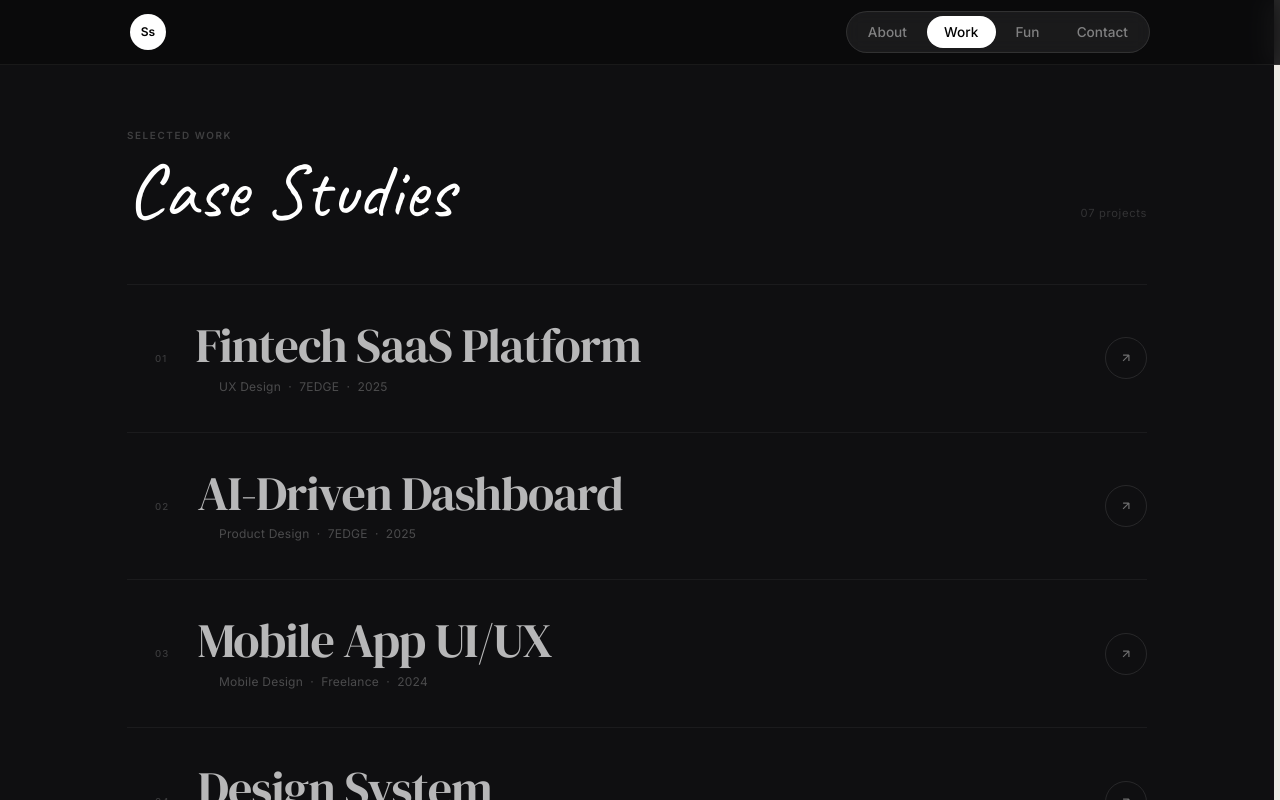
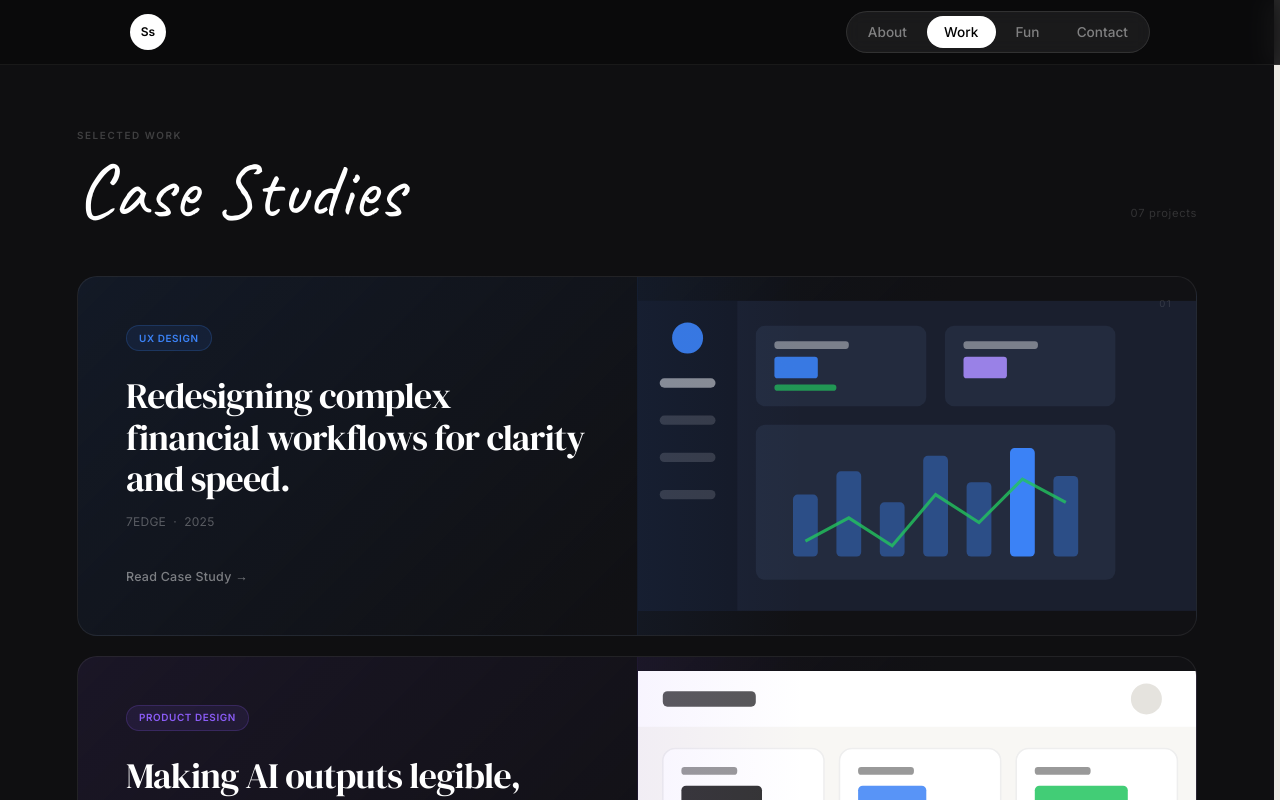
Before and after one commit to shanthramshetty/shanth.cv, a React (Vite) app: page / in a window 1280 px wide. Both pictures are taken after a click on the button "Work". Shown: the top 800 px of the page. Built offline with nearby package versions, Linux system fonts and the light colour scheme.

Commit message:
chore: auto-save 2026-03-26 1453

```diff
--- a/src/components/Work.jsx
+++ b/src/components/Work.jsx
@@ -1,5 +1,5 @@
 import { useState, useEffect } from 'react'
-import { motion, AnimatePresence, useMotionValue, useSpring } from 'framer-motion'
+import { motion, AnimatePresence } from 'framer-motion'
 
 /* ─── SVG Mockup Previews ───────────────────────────────────────── */
 
@@ -330,182 +330,161 @@ const PROJECTS = [
   },
 ]
 
-/* ─── Floating Preview (cursor-following stacked cards) ─────────── */
+/* ─── Work Listing — Card Style ─────────────────────────────────── */
 
-function FloatingPreview({ hoveredProject }) {
-  const cursorX = useMotionValue(-500)
-  const cursorY = useMotionValue(-500)
-  const springX = useSpring(cursorX, { stiffness: 160, damping: 24, mass: 0.6 })
-  const springY = useSpring(cursorY, { stiffness: 160, damping: 24, mass: 0.6 })
-
-  useEffect(() => {
-    const onMove = (e) => {
-      cursorX.set(e.clientX + 32)
-      cursorY.set(e.clientY - 100)
-    }
-    window.addEventListener('mousemove', onMove)
-    return () => window.removeEventListener('mousemove', onMove)
-  }, [cursorX, cursorY])
+function ProjectCard({ project, index, onClick }) {
+  const [hovered, setHovered] = useState(false)
+  const Mockup = MOCKUP_COMPONENTS[project.id]
+  const isLive = !!project.url
+  const tags = project.category.split('·').map(t => t.trim())
 
   return (
     <motion.div
+      initial={{ opacity: 0, y: 32 }}
+      animate={{ opacity: 1, y: 0 }}
+      transition={{ delay: index * 0.08, duration: 0.6, ease: [0.22, 1, 0.36, 1] }}
+      onClick={onClick}
+      onMouseEnter={() => setHovered(true)}
+      onMouseLeave={() => setHovered(false)}
       style={{
-        position: 'fixed',
-        left: springX,
-        top: springY,
-        width: 300,
-        height: 200,
-        pointerEvents: 'none',
-        zIndex: 200,
+        position: 'relative',
+        borderRadius: '20px',
+        overflow: 'hidden',
+        cursor: 'pointer',
+        background: `linear-gradient(135deg, ${project.accent}18 0%, #111114 60%)`,
+        border: `1px solid ${hovered ? project.accent + '40' : 'rgba(255,255,255,0.07)'}`,
+        transition: 'border-color 0.35s',
+        display: 'grid',
+        gridTemplateColumns: '1fr 1fr',
+        minHeight: '340px',
       }}
     >
-      <AnimatePresence mode="wait">
-        {hoveredProject && (() => {
-          const Mockup = MOCKUP_COMPONENTS[hoveredProject.id]
-          return (
-            <motion.div
-              key={hoveredProject.id}
-              initial={{ opacity: 0, scale: 0.88, y: 14 }}
-              animate={{ opacity: 1, scale: 1, y: 0 }}
-              exit={{ opacity: 0, scale: 0.92, y: -8 }}
-              transition={{ duration: 0.25, ease: [0.22, 1, 0.36, 1] }}
-              style={{
-                width: '100%', height: '100%',
-                borderRadius: '14px', overflow: 'hidden',
-                border: `1px solid ${hoveredProject.accent}33`,
-                boxShadow: '0 24px 64px rgba(0,0,0,0.85), 0 4px 16px rgba(0,0,0,0.5)',
-                background: '#0f0f11',
-                position: 'relative',
-              }}
-            >
-              <Mockup />
+      {/* Left — content */}
       <div style={{
-                position: 'absolute', bottom: 0, left: 0, right: 0,
-                padding: '0.6rem 0.85rem',
-                background: 'linear-gradient(to top, rgba(0,0,0,0.8) 0%, transparent 100%)',
+        padding: 'clamp(2rem, 4vw, 3rem)',
+        display: 'flex', flexDirection: 'column', justifyContent: 'space-between',
+        zIndex: 1,
       }}>
-                <p style={{ fontFamily: "'Inter', sans-serif", fontSize: '0.68rem', fontWeight: 600, color: 'rgba(255,255,255,0.9)', letterSpacing: '0.01em' }}>
-                  {hoveredProject.title}
-                </p>
-                <p style={{ fontFamily: "'Inter', sans-serif", fontSize: '0.58rem', color: hoveredProject.accent, letterSpacing: '0.06em', marginTop: '1px' }}>
-                  {hoveredProject.category}
-                </p>
+        <div>
+          {/* Tags */}
+          <div style={{ display: 'flex', flexWrap: 'wrap', gap: '0.5rem', marginBottom: '1.5rem' }}>
+            {tags.map(tag => (
+              <span key={tag} style={{
+                fontFamily: "'Inter', sans-serif",
+                fontSize: '0.62rem', fontWeight: 600,
+                letterSpacing: '0.06em', textTransform: 'uppercase',
+                color: project.accent,
+                background: project.accent + '18',
+                border: `1px solid ${project.accent}35`,
+                borderRadius: '100px',
+                padding: '0.3rem 0.75rem',
+              }}>{tag}</span>
+            ))}
+            {isLive && (
+              <span style={{
+                fontFamily: "'Inter', sans-serif",
+                fontSize: '0.62rem', fontWeight: 600,
+                letterSpacing: '0.06em', textTransform: 'uppercase',
+                color: '#22c55e',
+                background: '#22c55e18',
+                border: '1px solid #22c55e35',
+                borderRadius: '100px',
+                padding: '0.3rem 0.75rem',
+                display: 'flex', alignItems: 'center', gap: '0.3rem',
+              }}>
+                <span style={{ width: '5px', height: '5px', borderRadius: '50%', background: '#22c55e', display: 'inline-block' }} />
+                Live
+              </span>
+            )}
           </div>
-            </motion.div>
-          )
-        })()}
-      </AnimatePresence>
-    </motion.div>
-  )
-}
 
-/* ─── Work Listing ──────────────────────────────────────────────── */
+          {/* Headline */}
+          <h2 style={{
+            fontFamily: "'DM Serif Display', serif",
+            fontSize: 'clamp(1.6rem, 2.8vw, 2.4rem)',
+            fontWeight: 400, lineHeight: 1.15,
+            letterSpacing: '-0.02em',
+            color: '#fff',
+            marginBottom: '0.85rem',
+          }}>
+            {project.tagline}
+          </h2>
 
-function ProjectRow({ project, index, onClick, onHover }) {
-  const [hovered, setHovered] = useState(false)
-
-  const handleEnter = () => { setHovered(true); onHover(project) }
-  const handleLeave = () => { setHovered(false); onHover(null) }
-
-  return (
-    <motion.div
-      initial={{ opacity: 0, y: 18 }}
-      animate={{ opacity: 1, y: 0 }}
-      transition={{ delay: 0.06 + index * 0.07, duration: 0.55, ease: [0.22, 1, 0.36, 1] }}
-      onClick={onClick}
-      onMouseEnter={handleEnter}
-      onMouseLeave={handleLeave}
-      style={{
-        position: 'relative',
-        padding: '2.25rem 0',
-        cursor: 'pointer',
-        borderBottom: '1px solid rgba(255,255,255,0.05)',
-      }}
-    >
-      {/* Accent bar */}
-      <motion.div
-        animate={{ scaleY: hovered ? 1 : 0, opacity: hovered ? 1 : 0 }}
-        initial={{ scaleY: 0, opacity: 0 }}
-        transition={{ duration: 0.35, ease: [0.22, 1, 0.36, 1] }}
-        style={{
-          position: 'absolute', left: 0, top: 0, bottom: 0,
-          width: '2px', background: project.accent,
-          transformOrigin: 'bottom', borderRadius: '0 2px 2px 0',
-        }}
-      />
-
-      <div style={{ paddingLeft: '1.75rem', display: 'flex', alignItems: 'center', justifyContent: 'space-between' }}>
-        <div>
-          <div style={{ display: 'flex', alignItems: 'baseline', gap: '1.75rem', marginBottom: '0.55rem' }}>
-            <span style={{
-              fontSize: '0.6rem', letterSpacing: '0.12em',
-              fontFamily: "'Inter', sans-serif", fontWeight: 500, flexShrink: 0,
-              color: hovered ? project.accent : 'rgba(255,255,255,0.18)',
-              transition: 'color 0.3s',
+          {/* Meta */}
+          <p style={{
+            fontFamily: "'Inter', sans-serif",
+            fontSize: '0.75rem',
+            color: 'rgba(255,255,255,0.3)',
+            letterSpacing: '0.02em',
           }}>
-              {project.number}
-            </span>
-            <motion.h2
-              animate={{ x: hovered ? 8 : 0 }}
-              transition={{ duration: 0.4, ease: [0.22, 1, 0.36, 1] }}
-              style={{
-                fontFamily: "'DM Serif Display', serif",
-                fontSize: 'clamp(1.75rem, 3.8vw, 3rem)',
-                fontWeight: 400, letterSpacing: '-0.02em', lineHeight: 1,
-                color: hovered ? '#ffffff' : 'rgba(255,255,255,0.7)',
-                transition: 'color 0.3s',
-              }}
-            >
-              {project.title}
-            </motion.h2>
-          </div>
-          <p className="project-row-meta" style={{
-            marginLeft: 'calc(1.75rem + 2.25rem)',
-            fontSize: '0.75rem', fontFamily: "'Inter', sans-serif", letterSpacing: '0.02em',
-            color: hovered ? 'rgba(255,255,255,0.45)' : 'rgba(255,255,255,0.25)',
-            transition: 'color 0.3s',
-          }}>
-            {project.category} &nbsp;·&nbsp; {project.client} &nbsp;·&nbsp; {project.year}
+            {project.client} &nbsp;·&nbsp; {project.year}
           </p>
         </div>
 
-        <motion.div
-          animate={{ x: hovered ? 5 : 0, borderColor: hovered ? project.accent : 'rgba(255,255,255,0.1)' }}
-          transition={{ duration: 0.35 }}
+        {/* CTA */}
+        <div style={{ marginTop: '2rem' }}>
+          <motion.button
+            animate={{ x: hovered ? 5 : 0 }}
+            transition={{ duration: 0.3 }}
             style={{
-            flexShrink: 0, width: '42px', height: '42px',
-            border: '1px solid rgba(255,255,255,0.1)', borderRadius: '50%',
-            display: 'flex', alignItems: 'center', justifyContent: 'center',
+              display: 'inline-flex', alignItems: 'center', gap: '0.5rem',
+              background: 'none', border: 'none', cursor: 'pointer', padding: 0,
+              fontFamily: "'Inter', sans-serif",
+              fontSize: '0.78rem', fontWeight: 500,
+              color: hovered ? project.accent : 'rgba(255,255,255,0.45)',
+              letterSpacing: '0.02em',
+              transition: 'color 0.25s',
             }}
           >
-          <svg width="14" height="14" viewBox="0 0 24 24" fill="none"
-            stroke={hovered ? project.accent : 'rgba(255,255,255,0.4)'}
-            strokeWidth="2" style={{ transition: 'stroke 0.3s' }}
+            {isLive ? 'View Live →' : 'Read Case Study →'}
+          </motion.button>
+        </div>
+      </div>
+
+      {/* Right — mockup */}
+      <div style={{
+        position: 'relative', overflow: 'hidden',
+        borderLeft: `1px solid ${project.accent}18`,
+      }}>
+        <motion.div
+          animate={{ scale: hovered ? 1.03 : 1 }}
+          transition={{ duration: 0.5, ease: [0.22, 1, 0.36, 1] }}
+          style={{ width: '100%', height: '100%' }}
         >
-            <path d="M7 17L17 7M17 7H7M17 7v10"/>
-          </svg>
+          <Mockup />
         </motion.div>
+        {/* inner vignette */}
+        <div style={{
+          position: 'absolute', inset: 0, pointerEvents: 'none',
+          background: `linear-gradient(to right, ${project.accent}10 0%, transparent 30%)`,
+        }} />
+      </div>
+
+      {/* Project number watermark */}
+      <div style={{
+        position: 'absolute', top: '1.25rem', right: '1.5rem',
+        fontFamily: "'Inter', sans-serif",
+        fontSize: '0.6rem', letterSpacing: '0.14em',
+        color: 'rgba(255,255,255,0.12)',
+        zIndex: 2,
+      }}>
+        {project.number}
       </div>
     </motion.div>
   )
 }
 
 function WorkListing({ onSelect }) {
-  const [hoveredProject, setHoveredProject] = useState(null)
-
   return (
-    <>
-      <FloatingPreview hoveredProject={hoveredProject} />
-
     <motion.div
       key="listing"
       initial={{ opacity: 0 }}
       animate={{ opacity: 1 }}
       exit={{ opacity: 0, y: -16, transition: { duration: 0.35 } }}
-        style={{ maxWidth: '1100px', margin: '0 auto', padding: 'clamp(2rem, 5vw, 4rem) clamp(1rem, 4vw, 2.5rem) 7rem' }}
+      style={{ maxWidth: '1200px', margin: '0 auto', padding: 'clamp(2rem, 5vw, 4rem) clamp(1rem, 4vw, 2.5rem) 7rem' }}
     >
       {/* Header */}
-        <div className="work-header" style={{ display: 'flex', alignItems: 'flex-end', justifyContent: 'space-between', marginBottom: '3.5rem' }}>
+      <div className="work-header" style={{ display: 'flex', alignItems: 'flex-end', justifyContent: 'space-between', marginBottom: '3rem' }}>
         <div>
           <motion.p
             initial={{ opacity: 0, y: 8 }}
@@ -546,19 +525,18 @@ function WorkListing({ onSelect }) {
         </motion.span>
       </div>
 
-        <div style={{ height: '1px', background: 'rgba(255,255,255,0.05)' }} />
-
+      {/* Cards */}
+      <div style={{ display: 'flex', flexDirection: 'column', gap: '1.25rem' }}>
         {PROJECTS.map((project, i) => (
-          <ProjectRow
+          <ProjectCard
             key={project.id}
             project={project}
             index={i}
             onClick={() => onSelect(project.id)}
-            onHover={setHoveredProject}
           />
         ))}
+      </div>
     </motion.div>
-    </>
   )
 }
 
```
Lines whose indentation alone changed are shown as unchanged.
